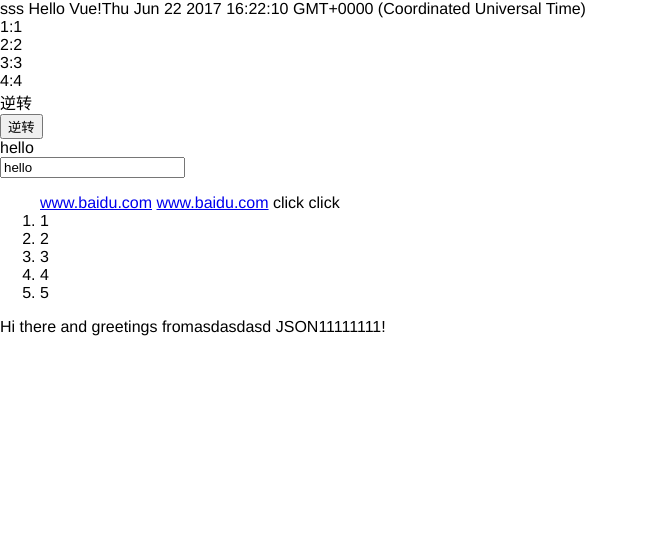
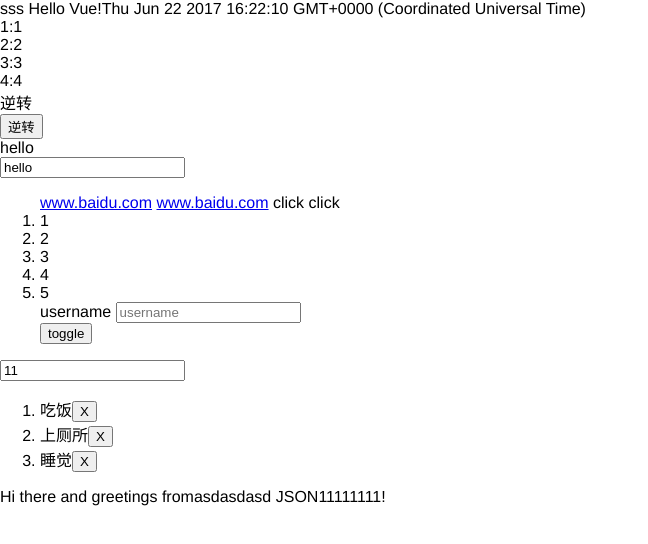
Before and after one commit to LOEO/VueTest, a Vue app: page / in a window 1280 px wide. Shown: the whole page, without its empty margins (0-648 px from the left). Built offline with nearby package versions, Linux system fonts and the light colour scheme.

Commit message:
add vue example

```diff
--- a/src/index.html
+++ b/src/index.html
@@ -37,7 +37,24 @@
         <a @click="alert(2)">click</a>
         <div v-bind:id="rawId | formateId"></div>
         <todo-item v-for="item in groceryList" v-bind:todo="item"></todo-item>
+        <!-- v-if -->
+        <div v-if="username">
+            <label>username</label>
+            <input name="bbb" placeholder="username">
+        </div>
+        <div v-else="username">
+            <label>email</label>
+            <input name="sss" class="aaa" placeholder="email">
+        </div>
+        <button @click="toggle">toggle</button>
     </ol>
+
+    <div id="todoList">
+        <input v-model="text" v-on:keyup.enter="addItem">
+        <ol>
+            <li is="todo-list-item" v-for="(todo,index) in todoItems" v-bind:todo="todo" v-on:remove="todoItems.splice(index,1)"></li>
+        </ol>
+    </div>
 </body>
 
 </html>
--- /dev/null
+++ b/src/js/component/todolist.js
@@ -0,0 +1,5 @@
+import Vue from "vue";
+Vue.component("todo-list-item", {
+    template: `<li>{{todo}}<button @click='$emit("remove")'>X</button></li>`,
+    props:["todo"]
+})
--- a/src/js/testvue.js
+++ b/src/js/testvue.js
@@ -1,5 +1,6 @@
 import Vue from "vue";
 import "./component/todo";
+import "./component/todolist";
 var app = new Vue({
     el: '#app',
     data: {
@@ -48,7 +49,8 @@ var app4 = new Vue({
 var app5 = new Vue({
     el: "#app5",
     data: {
-        url:"www.baidu.com",
+        username: true,
+        url: "www.baidu.com",
         rawId: "aaa",
         groceryList: [
             { text: 1 },
@@ -58,10 +60,34 @@ var app5 = new Vue({
             { text: 5 }
         ]
     },
+    methods: {
+        toggle: function () {
+            this.username = !this.username;
+        }
+    },
     filters: {
         formateId: function (value) {
             console.log(value);
-            return value+"bbb";
+            return value + "bbb";
         }
     }
-})
+});
+
+var todoList = new Vue({
+    el:"#todoList",
+    data:{
+        text:"11",
+        todoItems:[
+            "吃饭",
+            "上厕所",
+            "睡觉"
+        ]
+    },
+    methods:{
+        addItem:function(){
+            if(this.text==="") return;
+            this.todoItems.push(this.text);
+            this.text="";
+        }
+    }
+});
```
